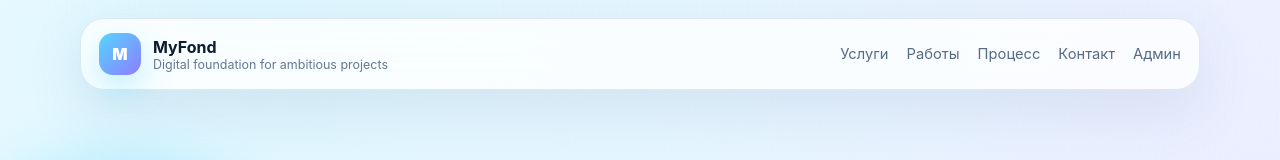
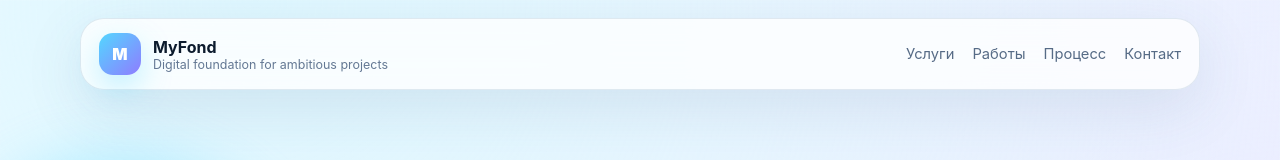
Before and after one commit to NursultanKoshoev11/MyFond, a React (Vite) app in the folder apps/web/: page / in a window 1280 px wide. Shown: the top 160 px of the page. Built offline with nearby package versions, Linux system fonts and the light colour scheme; no server answers.

Commit message:
security: remove public admin link from navigation

```diff
--- a/apps/web/src/App.tsx
+++ b/apps/web/src/App.tsx
@@ -61,7 +61,6 @@ export default function App() {
           <a href="#work">Работы</a>
           <a href="#process">Процесс</a>
           <a href="#contact">Контакт</a>
-          <a href="/admin">Админ</a>
         </nav>
       </header>
 
```
